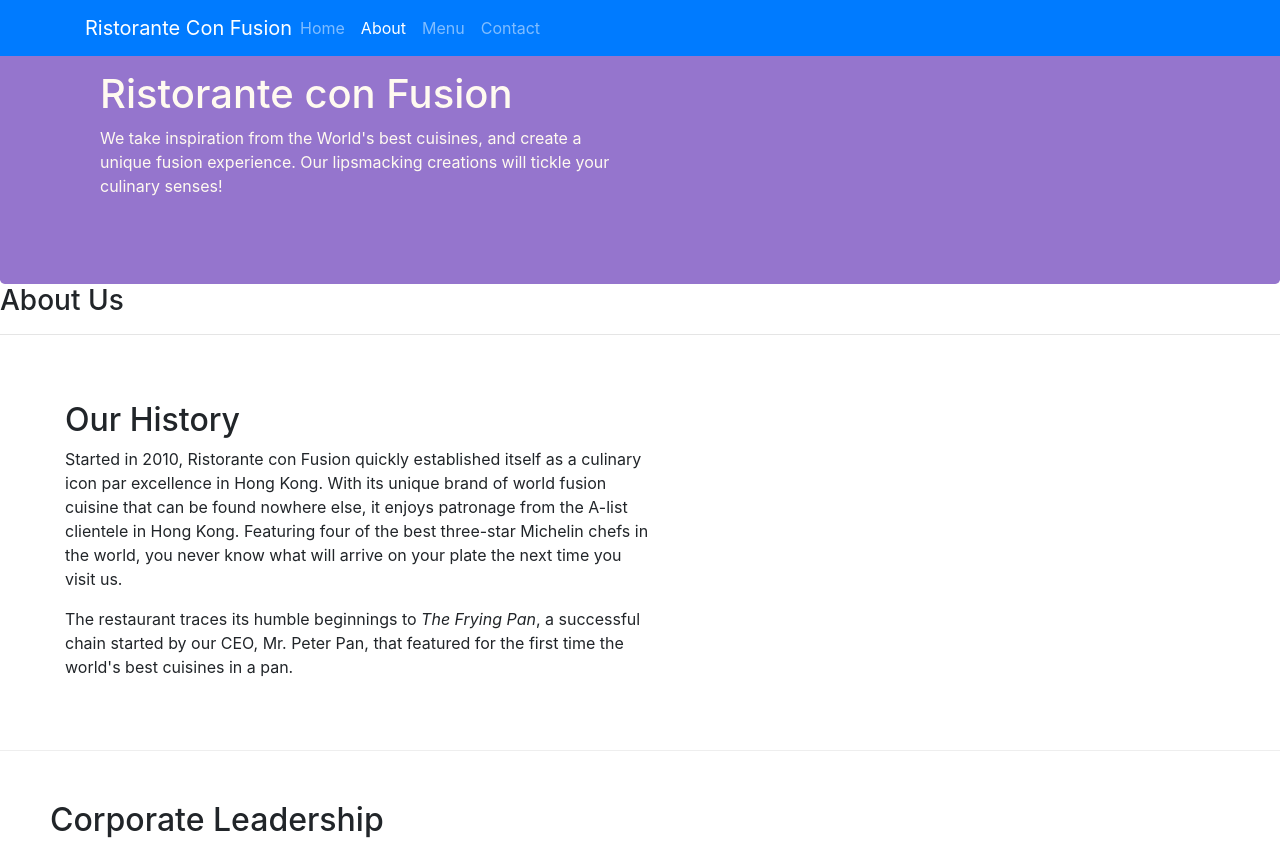
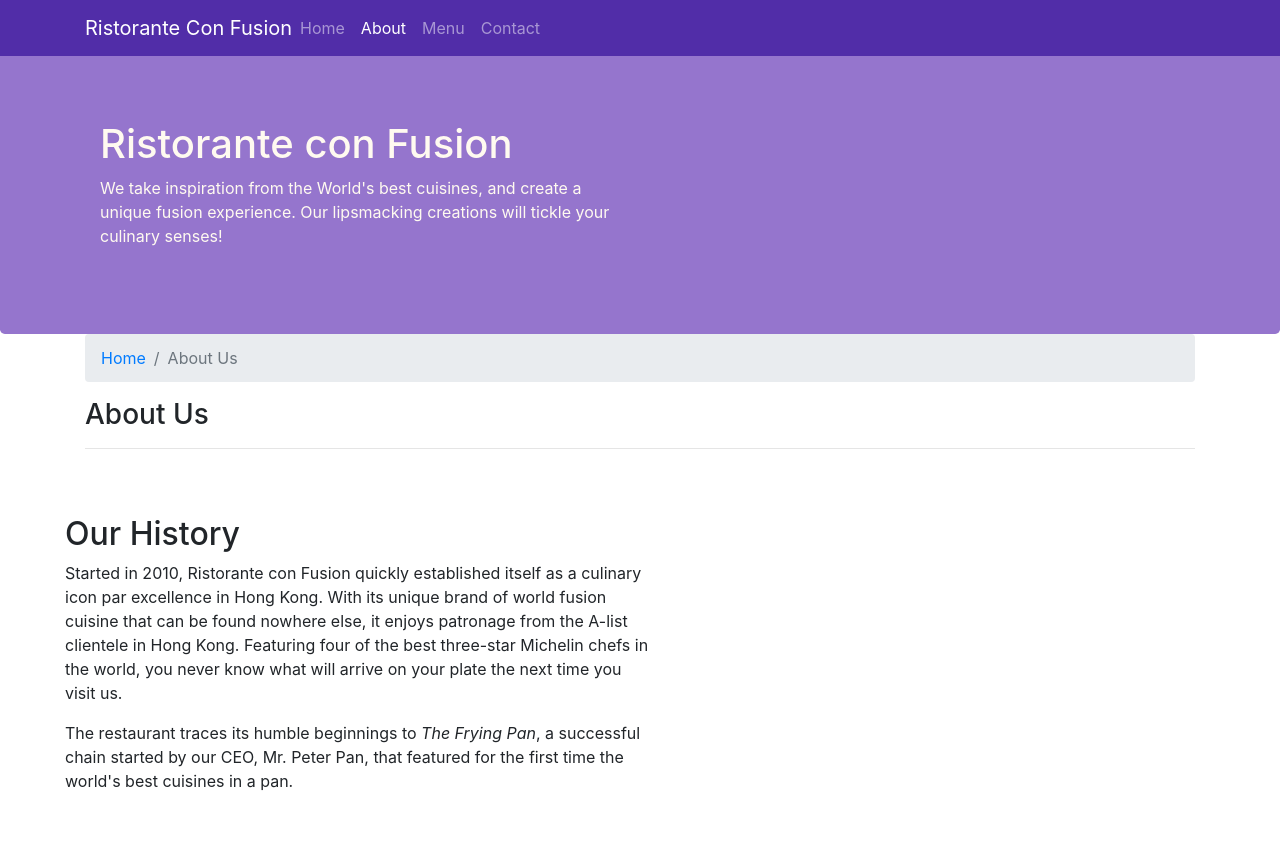
Before and after one commit to AkshayAnil1080/Full-Stack-Web-Development-with-React-Specialization, a website: page Bootstrap4-starter/Bootstrap4/conFusion/aboutus.html in a window 1280 px wide. Shown: the top 842 px of the page. Drawn offline with nearby package versions, Linux system fonts and the light colour scheme.

Commit message:
navbar and breadcrumbs

```diff
--- a/Bootstrap4-starter/Bootstrap4/conFusion/aboutus.html
+++ b/Bootstrap4-starter/Bootstrap4/conFusion/aboutus.html
@@ -15,7 +15,7 @@
 </head>
 
 <body>
-  <nav class="navbar navbar-dark navbar-expand-sm bg-primary  fixed-top">
+  <nav class="navbar navbar-dark navbar-expand-sm fixed-top">
        <div class="container">     <!-- restrict to the same width as content of the webpage.  -->
           <button class="navbar-toggler" type="button" data-toggle="collapse" data-target="#Navbar">
               <span class="navbar-toggler-icon"> </span>
@@ -44,13 +44,19 @@
         </div>
     </header>
 
-    <div>
-        <div>
-            <div>
+    <div class="container">
+        <div class="row">
+            <div class="col-12">
+          <ol class="col-12 breadcrumb">       <!--  using ol tag (div alos works) and 12 for entire screen and using breadcrumbs to specify the path -->
+                <li class="breadcrumb-item"><a href="./index.html">Home</a></li>
+                <li class="breadcrumb-item active">About Us</li>
+
+          </ol>
                <h3>About Us</h3>
                <hr>
             </div>
         </div>
+      </div>
 
         <div class="row row-content align-items-left">
             <div class="col-12 col-sm-6 ">
--- a/Bootstrap4-starter/Bootstrap4/conFusion/css/styles.css
+++ b/Bootstrap4-starter/Bootstrap4/conFusion/css/styles.css
@@ -29,3 +29,12 @@
   margin : 0px;
   color: #0f0f0f;
 }
+
+body{
+  padding :50px 0px 0px 0px;
+  z-index: 0;
+}
+
+.navbar-dark{
+  background-color: #512DA8
+}
```
Also changed, not shown: Bootstrap4-starter/Bootstrap4/conFusion/index.html (+1 -1 lines).
